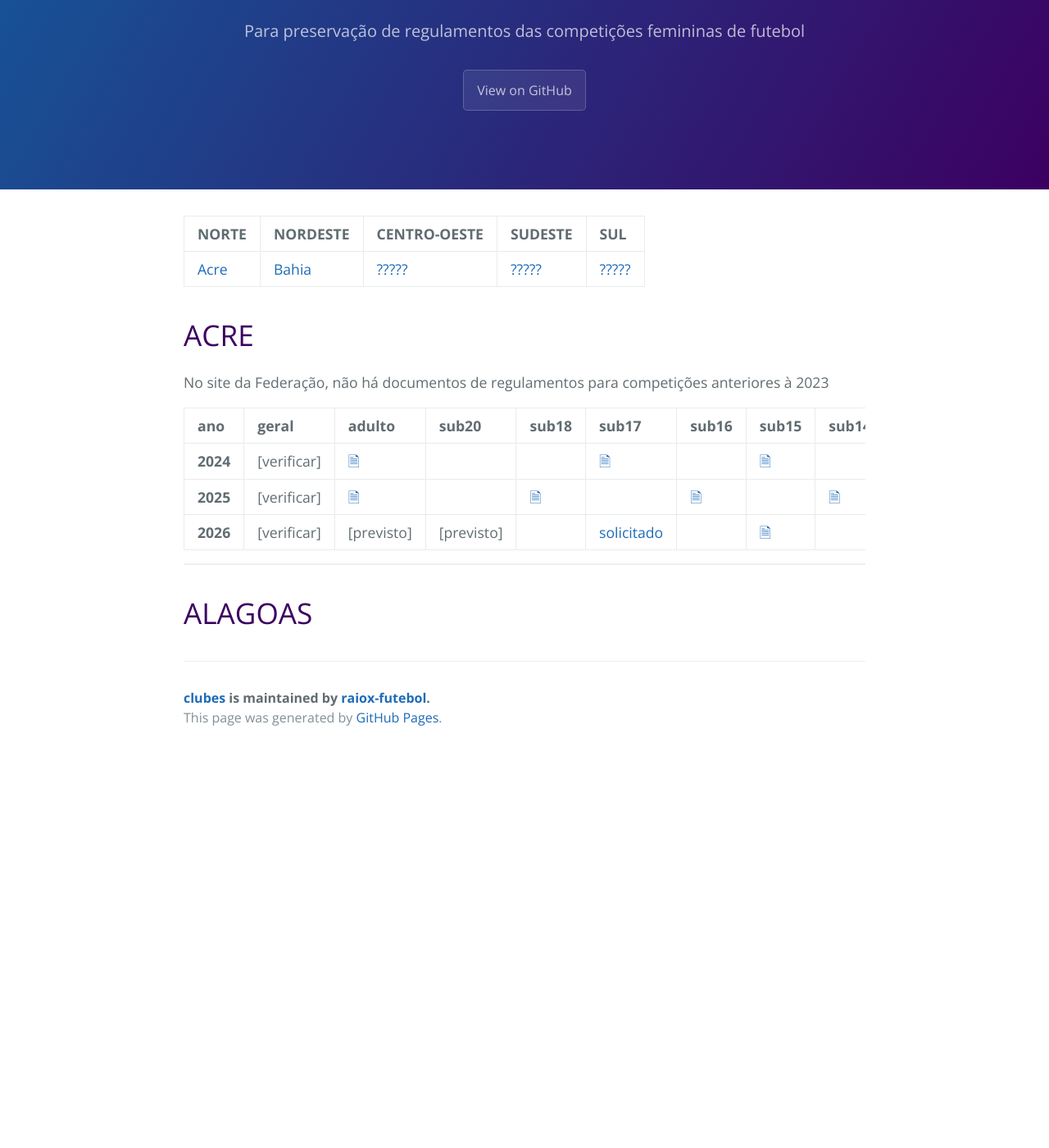
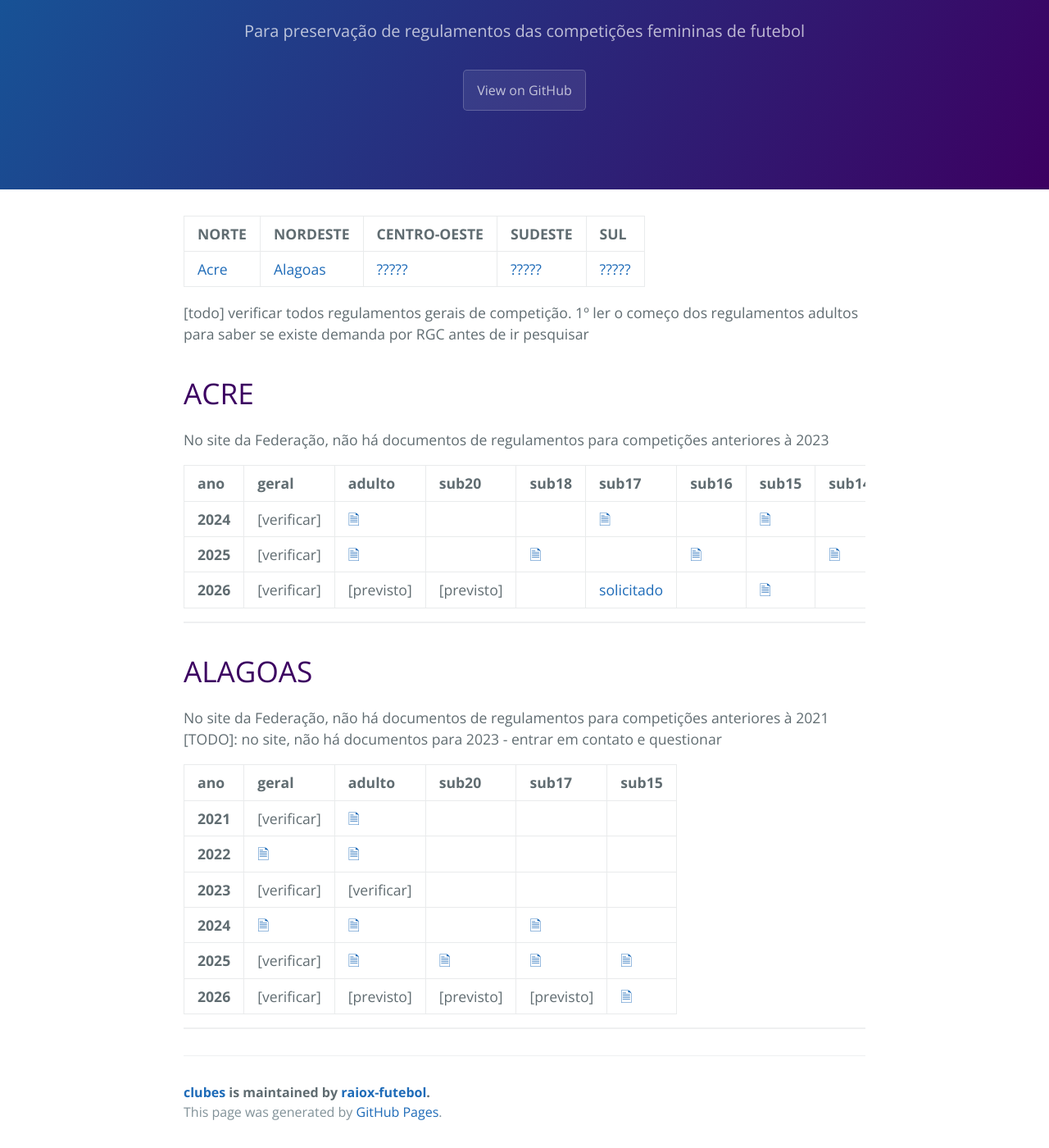
Before and after one commit to raiox-futebol/clubes, a Jekyll site: the page built from index.md, in a window 1280 px wide and 1400 px high, scrolled down 152 px. Shown: the whole window at 82% size. Built offline with Jekyll 4.4.1, drawn with Linux system fonts in a browser that asks for light colours; our own code applies the rules of GitHub Pages for plain Markdown files; before the commit the page ends 1071 px from its top, so only the background shows below that.

Commit message:
add: alagoas

```diff
--- a/index.md
+++ b/index.md
@@ -1,12 +1,8 @@
----
-layout: default
----
+| NORTE | NORDESTE | CENTRO-OESTE | SUDESTE | SUL |
+|:-----|:-----|:-----|:-----|:-----|
+| [Acre](./index.html#acre) | [Alagoas](./index.html#alagoas) | [?????](./index.html#?????) | [?????](./index.html#?????) | [?????](./index.html#?????) |
 
-
-| NORTE                       | NORDESTE                    | CENTRO-OESTE                | SUDESTE                     | SUL                         |
-|:----------------------------|:----------------------------|:----------------------------|:----------------------------|:----------------------------|
-| [Acre](./index.html#acre) | [Bahia](./index.html#bahia) | [?????](./index.html#?????) | [?????](./index.html#?????) | [?????](./index.html#?????) |
-
+[todo] verificar todos regulamentos gerais de competição. 1º ler o começo dos regulamentos adultos para saber se existe demanda por RGC antes de ir pesquisar
 
 # ACRE
 
@@ -21,3 +17,17 @@ No site da Federação, não há documentos de regulamentos para competições a
 * * *
 
 # ALAGOAS
+
+No site da Federação, não há documentos de regulamentos para competições anteriores à 2021
+[TODO]: no site, não há documentos para 2023 - entrar em contato e questionar
+
+| ano |  geral | adulto | sub20 | sub17 | sub15 |
+|:-----|:-----|:-----|:-----|:-----|:-----|
+| **2021** | [verificar] | [🗎](files/regulamentos/alagoas/2021_AL_adulto.pdf) | | | |
+| **2022** | [🗎](files/regulamentos/alagoas/2022_AL_rgcompeticoes.pdf) | [🗎](files/regulamentos/alagoas/2022_AL_adulto.pdf) | | | |
+| **2023** | [verificar] | [verificar] | | | |
+| **2024** | [🗎](files/regulamentos/alagoas/2024_AL_rgcompeticoes.pdf) | [🗎](files/regulamentos/alagoas/2024_AL_adulto.pdf) | | [🗎](files/regulamentos/alagoas/2024_AL_sub17.pdf) | |
+| **2025** | [verificar] | [🗎](files/regulamentos/alagoas/2025_AL_adulto.pdf) | [🗎](files/regulamentos/alagoas/2025_AL_sub20.pdf) | [🗎](files/regulamentos/alagoas/2025_AL_sub17.pdf) | [🗎](files/regulamentos/alagoas/2025_AL_sub15.pdf) |
+| **2026** | [verificar] | [previsto] | [previsto] | [previsto] | [🗎](files/regulamentos/alagoas/2026_AL_sub15.pdf) |
+
+* * *
```
Also changed, not shown: 11 other files.
